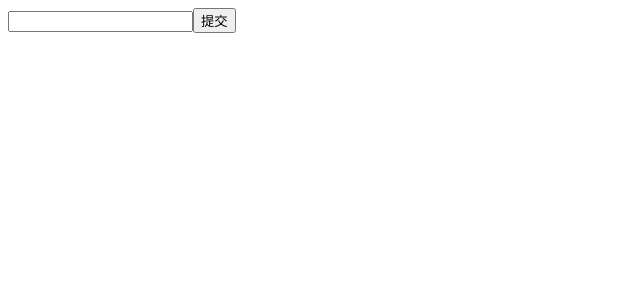
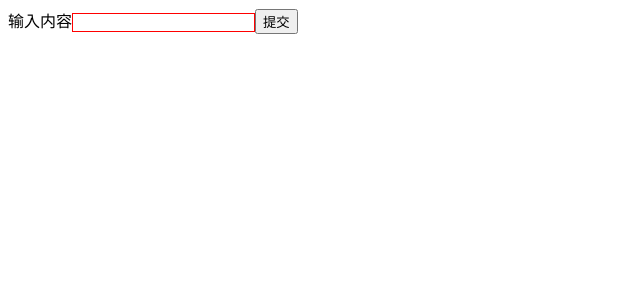
Before and after one commit to cavonLucky/react-todolist, a React (Create React App) app: page / in a window 1280 px wide. Shown: the top 300 px of the page, without its empty margins (0-640 px from the left). Built offline with nearby package versions, Linux system fonts and the light colour scheme.

Commit message:
JSX语法细节补充

```diff
--- a/src/TodoList.js
+++ b/src/TodoList.js
@@ -1,4 +1,5 @@
 import React from "react";
+import './style.css';
 
 class TodoList extends React.Component {
 
@@ -31,7 +32,9 @@ class TodoList extends React.Component {
     return (
       <React.Fragment>
         <div>
-          <input value={inputValue} onChange={this.handleInputChange.bind(this)} />
+          {/* 点击文字输入内容鼠标光标移入 input 框 */}
+          <label htmlFor="insertArea">输入内容</label>
+          <input id="insertArea" className="input" value={inputValue} onChange={this.handleInputChange.bind(this)} />
           <button onClick={this.handleBtnClick.bind(this)}>提交</button>
         </div>
         <ul>
@@ -39,7 +42,17 @@ class TodoList extends React.Component {
           <li>学 react</li> */}
           {
             list.map((item, index) => {
-              return <li key={index} onClick={this.handleItemDelete.bind(this, index)}>{item}</li>
+              return (
+                <li
+                  key={index}
+                  onClick={this.handleItemDelete.bind(this, index)}
+                  // 转义：在 input 中输入 <h1>hello world</h1> 转义成 hello world
+                  dangerouslySetInnerHTML={{ __html: item }}
+                >
+                  {/* 由于用到了 dangerouslySetInnerHTML 转义属性下面就不需要渲染展示了 */}
+                  {/* {item} */}
+                </li>
+              )
             })
           }
         </ul>
--- /dev/null
+++ b/src/style.css
@@ -0,0 +1,3 @@
+.input {
+  border: 1px solid red;
+}
```
